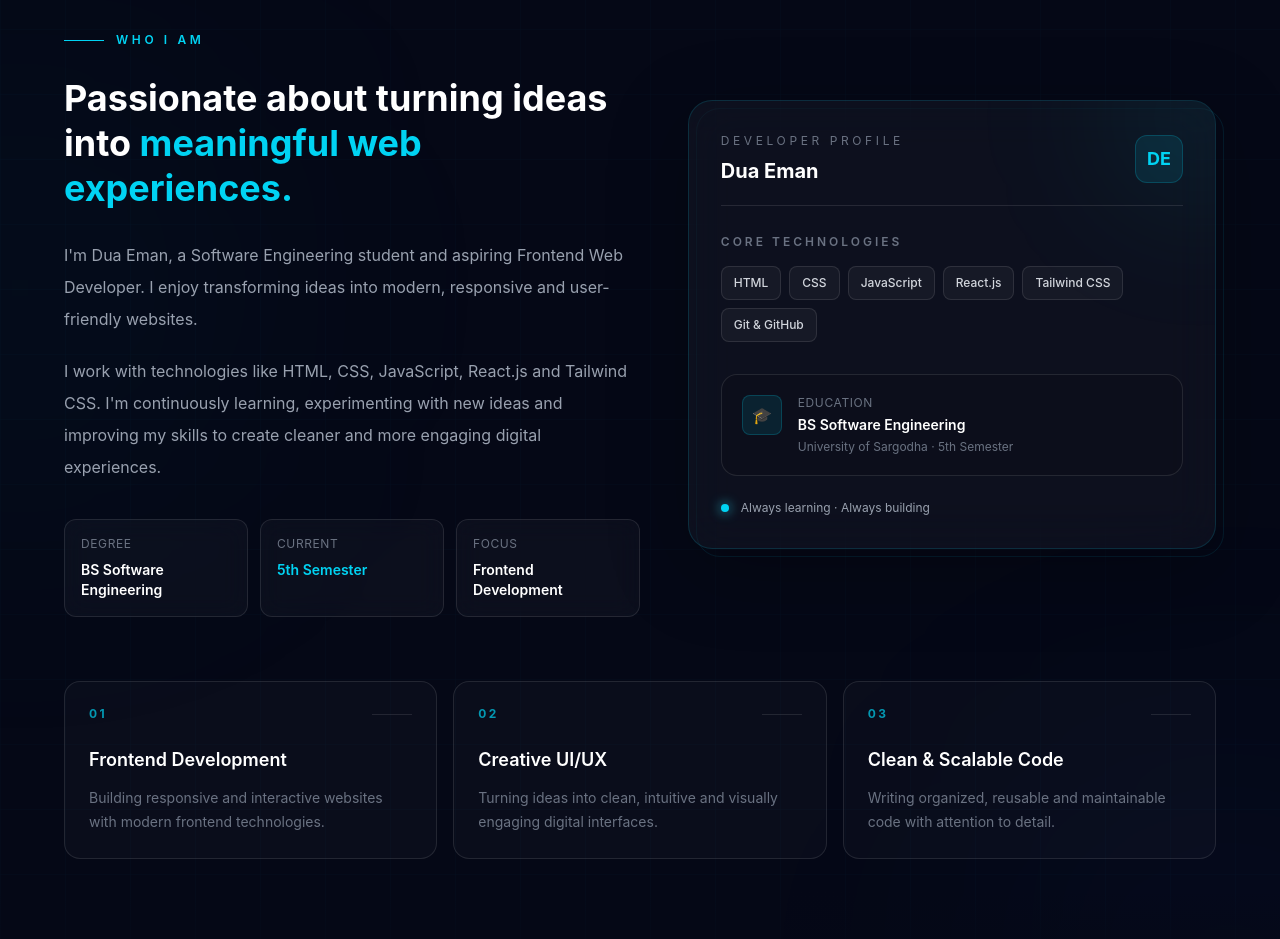
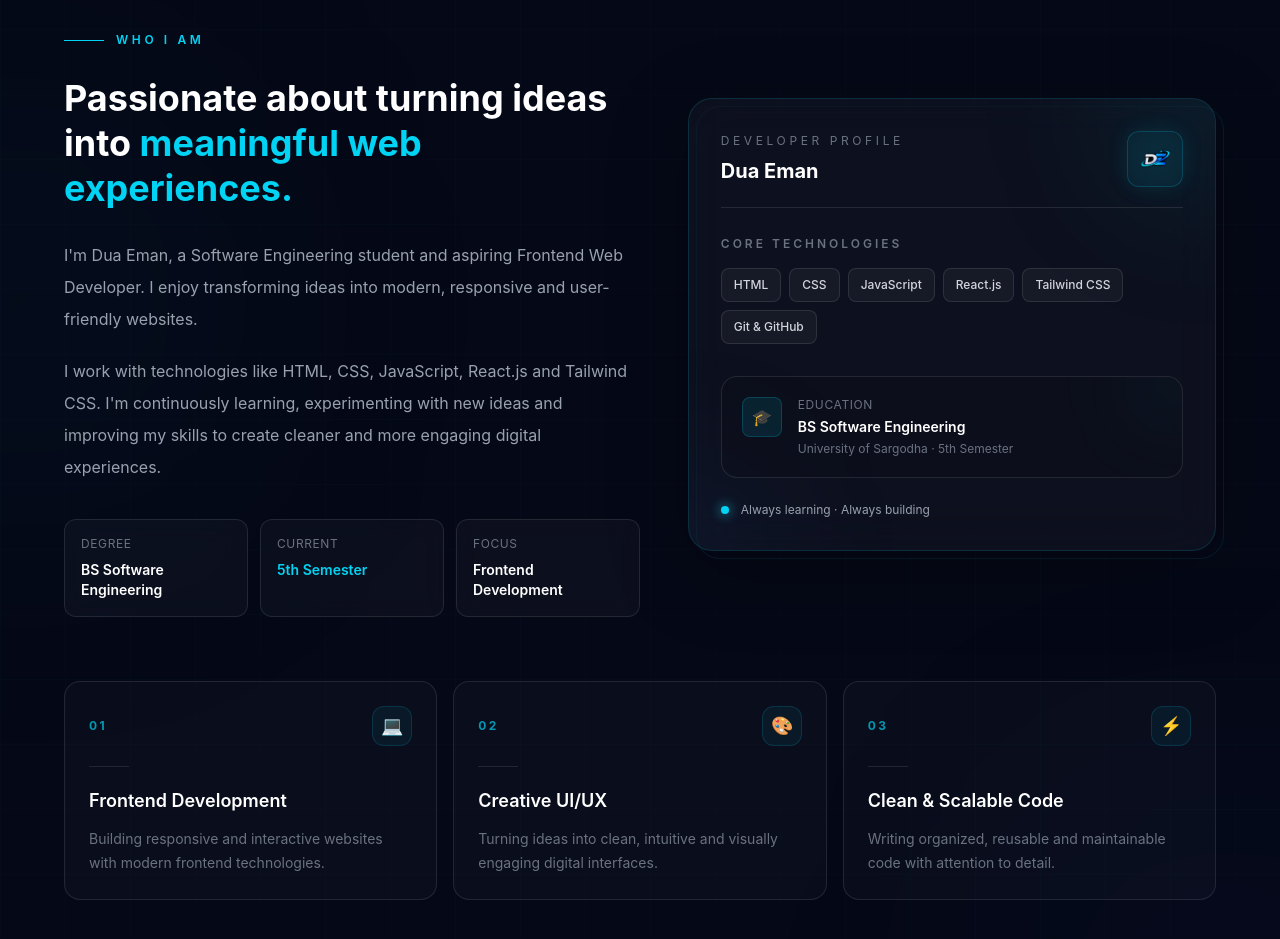
Before and after one commit to DuaEman90/personal-portfolio, a React (Vite) app: page / in a window 1280 px wide. Shown: the part 1180-2119 px from the top of the page. Built offline with nearby package versions, Linux system fonts and the light colour scheme.

Commit message:
refactor: enhance About component layout and improve code readability

```diff
--- a/src/components/About.jsx
+++ b/src/components/About.jsx
@@ -4,16 +4,19 @@ function About() {
   const infoCards = [
     {
       number: "01",
+      icon: "💻",
       title: "Frontend Development",
       text: "Building responsive and interactive websites with modern frontend technologies.",
     },
     {
       number: "02",
+      icon: "🎨",
       title: "Creative UI/UX",
       text: "Turning ideas into clean, intuitive and visually engaging digital interfaces.",
     },
     {
       number: "03",
+      icon: "⚡",
       title: "Clean & Scalable Code",
       text: "Writing organized, reusable and maintainable code with attention to detail.",
     },
@@ -24,7 +27,7 @@ function About() {
       id="about"
       className="relative overflow-hidden bg-[#050816] px-5 py-24 sm:px-8 md:py-32"
     >
-      {/* Background Grid */}
+      {/* ================= BACKGROUND GRID ================= */}
       <div className="pointer-events-none absolute inset-0 opacity-[0.035]">
         <div
           className="absolute inset-0"
@@ -36,23 +39,21 @@ function About() {
         />
       </div>
 
-      {/* Glow */}
+      {/* ================= GLOW ================= */}
       <div className="pointer-events-none absolute left-[-180px] top-1/3 h-[400px] w-[400px] rounded-full bg-cyan-500/[0.05] blur-[140px]" />
 
       <div className="pointer-events-none absolute bottom-[-180px] right-[-150px] h-[400px] w-[400px] rounded-full bg-blue-600/[0.05] blur-[140px]" />
 
-      {/* Main Container */}
+      {/* ================= MAIN CONTAINER ================= */}
       <div className="relative z-10 mx-auto max-w-6xl">
-
-        {/* Section Heading */}
+        {/* ================= SECTION HEADING ================= */}
         <div className="mb-16 text-center">
           <p className="mb-3 text-xs font-semibold uppercase tracking-[0.45em] text-cyan-400 sm:text-sm">
             Get To Know Me
           </p>
 
           <h2 className="text-4xl font-extrabold tracking-tight text-white sm:text-5xl md:text-6xl">
-            About{" "}
-            <span className="text-cyan-400">Me</span>
+            About <span className="text-cyan-400">Me</span>
           </h2>
 
           <div className="mx-auto mt-5 h-px w-20 bg-gradient-to-r from-transparent via-cyan-400 to-transparent" />
@@ -63,10 +64,9 @@ function About() {
           </p>
         </div>
 
-        {/* About Content */}
+        {/* ================= ABOUT CONTENT ================= */}
         <div className="grid items-center gap-10 lg:grid-cols-[1.05fr_0.95fr]">
-
-          {/* Left Content */}
+          {/* ================= LEFT CONTENT ================= */}
           <div>
             <div className="mb-7 flex items-center gap-3">
               <span className="h-px w-10 bg-cyan-400" />
@@ -96,9 +96,8 @@ function About() {
               create cleaner and more engaging digital experiences.
             </p>
 
-            {/* Quick Info */}
+            {/* ================= QUICK INFO ================= */}
             <div className="mt-9 grid max-w-xl grid-cols-2 gap-3 sm:grid-cols-3">
-
               <div className="rounded-xl border border-white/10 bg-white/[0.03] p-4 backdrop-blur-md transition-all duration-300 hover:-translate-y-1 hover:border-cyan-400/30">
                 <p className="text-xs uppercase tracking-wider text-gray-500">
                   Degree
@@ -128,22 +127,20 @@ function About() {
                   Frontend Development
                 </p>
               </div>
-
             </div>
           </div>
 
-          {/* Right Side */}
+          {/* ================= RIGHT SIDE ================= */}
           <div className="relative">
-
             {/* Main Card */}
-            <div className="relative overflow-hidden rounded-3xl border border-cyan-400/15 bg-white/[0.035] p-6 shadow-[0_20px_80px_rgba(0,0,0,0.25)] backdrop-blur-xl sm:p-8">
-
+            <div className="group relative overflow-hidden rounded-3xl border border-cyan-400/15 bg-white/[0.035] p-6 shadow-[0_20px_80px_rgba(0,0,0,0.25)] backdrop-blur-xl transition-all duration-500 hover:border-cyan-400/30 hover:shadow-[0_20px_90px_rgba(34,211,238,0.08)] sm:p-8">
               {/* Card Glow */}
               <div className="pointer-events-none absolute -right-20 -top-20 h-48 w-48 rounded-full bg-cyan-400/[0.08] blur-[70px]" />
 
-              {/* Top */}
+              <div className="pointer-events-none absolute -bottom-24 -left-24 h-48 w-48 rounded-full bg-blue-500/[0.06] blur-[70px]" />
+
+              {/* ================= CARD TOP ================= */}
               <div className="relative flex items-center justify-between border-b border-white/10 pb-5">
-
                 <div>
                   <p className="text-xs uppercase tracking-[0.3em] text-gray-500">
                     Developer Profile
@@ -154,20 +151,25 @@ function About() {
                   </h4>
                 </div>
 
-                <div className="flex h-12 w-12 items-center justify-center rounded-xl border border-cyan-400/20 bg-cyan-400/10 text-lg font-bold text-cyan-400">
-                  DE
+                {/* LOGO */}
+                <div className="relative flex h-14 w-14 items-center justify-center rounded-xl border border-cyan-400/20 bg-cyan-400/[0.06] p-2 shadow-[0_0_25px_rgba(34,211,238,0.08)]">
+                  <div className="pointer-events-none absolute inset-0 rounded-xl bg-cyan-400/[0.05] blur-md" />
+
+                  <img
+                    src="lodo.png"
+                    alt="Dua Eman Logo"
+                    className="relative h-10 w-10 object-contain"
+                  />
                 </div>
               </div>
 
-              {/* Skills */}
+              {/* ================= SKILLS ================= */}
               <div className="relative mt-7">
-
                 <p className="text-xs font-semibold uppercase tracking-[0.25em] text-gray-500">
                   Core Technologies
                 </p>
 
                 <div className="mt-4 flex flex-wrap gap-2">
-
                   {[
                     "HTML",
                     "CSS",
@@ -183,15 +185,15 @@ function About() {
                       {tech}
                     </span>
                   ))}
-
                 </div>
               </div>
 
-              {/* Education */}
-              <div className="relative mt-8 rounded-2xl border border-white/10 bg-black/10 p-5">
+              {/* ================= EDUCATION ================= */}
+              <div className="relative mt-8 overflow-hidden rounded-2xl border border-white/10 bg-black/10 p-5">
+                {/* Education Glow */}
+                <div className="pointer-events-none absolute -right-10 -top-10 h-24 w-24 rounded-full bg-cyan-400/[0.05] blur-2xl" />
 
-                <div className="flex items-start gap-4">
-
+                <div className="relative flex items-start gap-4">
                   <div className="flex h-10 w-10 shrink-0 items-center justify-center rounded-lg border border-cyan-400/20 bg-cyan-400/10 text-cyan-400">
                     🎓
                   </div>
@@ -209,60 +211,66 @@ function About() {
                       University of Sargodha · 5th Semester
                     </p>
                   </div>
-
                 </div>
               </div>
 
-              {/* Bottom Status */}
+              {/* ================= STATUS ================= */}
               <div className="relative mt-6 flex items-center gap-3">
-
                 <span className="h-2 w-2 rounded-full bg-cyan-400 shadow-[0_0_12px_rgba(34,211,238,0.9)]" />
 
                 <span className="text-xs text-gray-400">
                   Always learning · Always building
                 </span>
-
               </div>
             </div>
 
             {/* Decorative Border */}
             <div className="pointer-events-none absolute -bottom-2 -right-2 -z-10 h-full w-full rounded-3xl border border-cyan-400/10" />
-
           </div>
         </div>
 
-        {/* Feature Cards */}
+        {/* ================= FEATURE CARDS ================= */}
         <div className="mt-16 grid gap-4 md:grid-cols-3">
-
           {infoCards.map((card) => (
             <div
               key={card.number}
-              className="group relative overflow-hidden rounded-2xl border border-white/10 bg-white/[0.025] p-6 transition-all duration-300 hover:-translate-y-1 hover:border-cyan-400/25 hover:bg-cyan-400/[0.025]"
+              className="group relative overflow-hidden rounded-2xl border border-white/10 bg-white/[0.025] p-6 transition-all duration-500 hover:-translate-y-2 hover:border-cyan-400/30 hover:bg-cyan-400/[0.025] hover:shadow-[0_15px_50px_rgba(34,211,238,0.08)]"
             >
-              {/* Number */}
-              <div className="flex items-center justify-between">
+              {/* Bottom Light */}
+              <div className="pointer-events-none absolute -bottom-16 left-1/2 h-28 w-40 -translate-x-1/2 rounded-full bg-cyan-400/[0.13] blur-[45px] opacity-0 transition-all duration-500 group-hover:opacity-100" />
+
+              {/* Blue Side Glow */}
+              <div className="pointer-events-none absolute -bottom-10 -right-10 h-20 w-20 rounded-full bg-blue-500/[0.12] blur-[35px] opacity-0 transition-opacity duration-500 group-hover:opacity-100" />
+
+              {/* Number + Icon */}
+              <div className="relative flex items-center justify-between">
                 <span className="text-xs font-bold tracking-[0.2em] text-cyan-400/70">
                   {card.number}
                 </span>
 
-                <span className="h-px w-10 bg-white/10 transition-all duration-300 group-hover:w-16 group-hover:bg-cyan-400/40" />
+                <div className="flex h-10 w-10 items-center justify-center rounded-xl border border-cyan-400/15 bg-cyan-400/[0.06] text-lg transition-all duration-500 group-hover:rotate-3 group-hover:border-cyan-400/30 group-hover:bg-cyan-400/[0.1]">
+                  {card.icon}
+                </div>
               </div>
 
-              <h4 className="mt-6 text-lg font-semibold text-white">
+              {/* Line */}
+              <div className="relative mt-5 h-px w-10 bg-white/10 transition-all duration-500 group-hover:w-16 group-hover:bg-cyan-400/40" />
+
+              {/* Title */}
+              <h4 className="relative mt-5 text-lg font-semibold text-white">
                 {card.title}
               </h4>
 
-              <p className="mt-3 text-sm leading-6 text-gray-500">
+              {/* Text */}
+              <p className="relative mt-3 text-sm leading-6 text-gray-500">
                 {card.text}
               </p>
             </div>
           ))}
-
         </div>
-
       </div>
 
-      {/* Bottom Fade */}
+      {/* ================= BOTTOM FADE ================= */}
       <div className="pointer-events-none absolute bottom-0 left-0 right-0 h-24 bg-gradient-to-t from-[#050816] to-transparent" />
     </section>
   );
```
